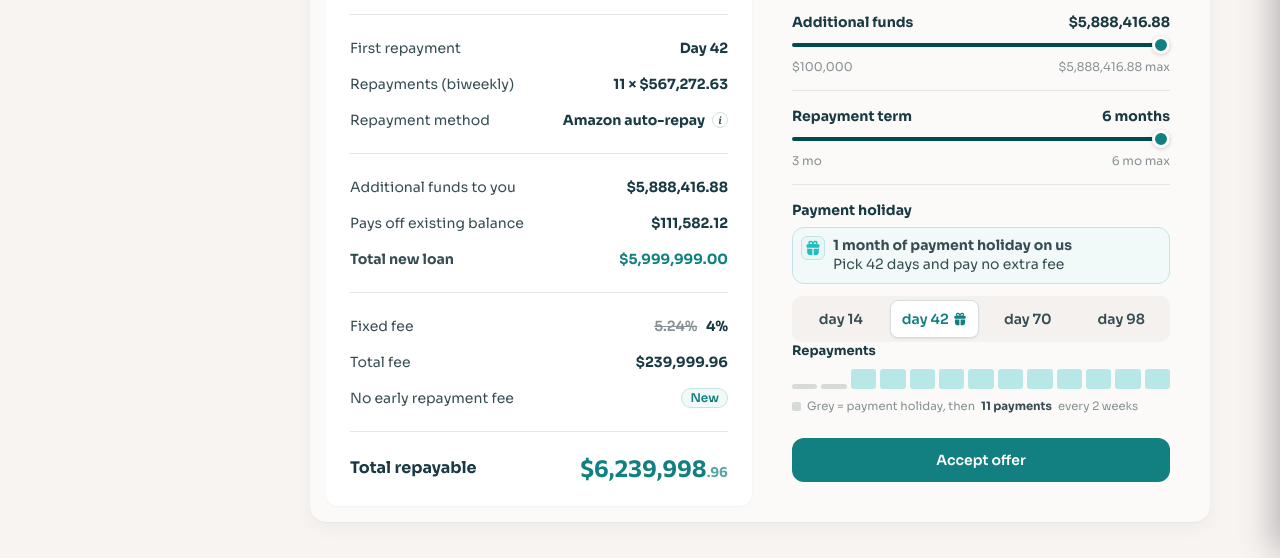
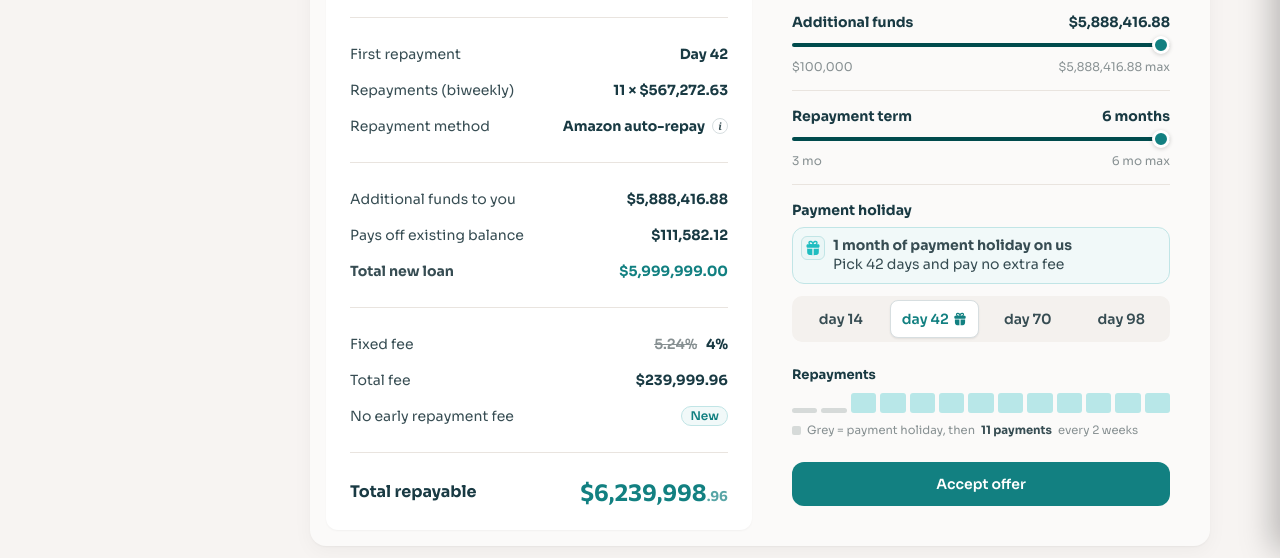
Before and after one commit to ana-ned/offer-screen-redesign, a plain HTML site: page index.html in a window 1280 px wide. Shown: the part 249-807 px from the top of the page. Drawn offline with Linux system fonts and the light colour scheme.

Commit message:
Add breathing room between the day tabs and the graph (space without the divider line)

```diff
--- a/index.html
+++ b/index.html
@@ -876,7 +876,8 @@ function refresh(){
   // graph title + legend (so the frequency and holiday are self-explaining)
   var freqWord2 = c.freqWord==='daily' ? 'daily' : 'every 2 weeks';
   $('graph-head').textContent = isCA ? 'Weekly collection' : 'Repayments';
-  $('graph-divider').style.display = loanLike ? 'none' : '';   // loans: graph flows under the day tabs, no divider
+  $('graph-divider').style.display = loanLike ? 'none' : '';   // loans: graph flows under the day tabs, no divider line
+  $('strip-wrap').style.marginTop = loanLike ? '24px' : '';    // ...but keep the breathing room
   if(loanLike){
     $('graph-legend').innerHTML = c.skip>0
       ? '<span class="lg-dot"></span>Grey = payment holiday, then <b>'+c.payments+' payments</b> '+freqWord2
```
